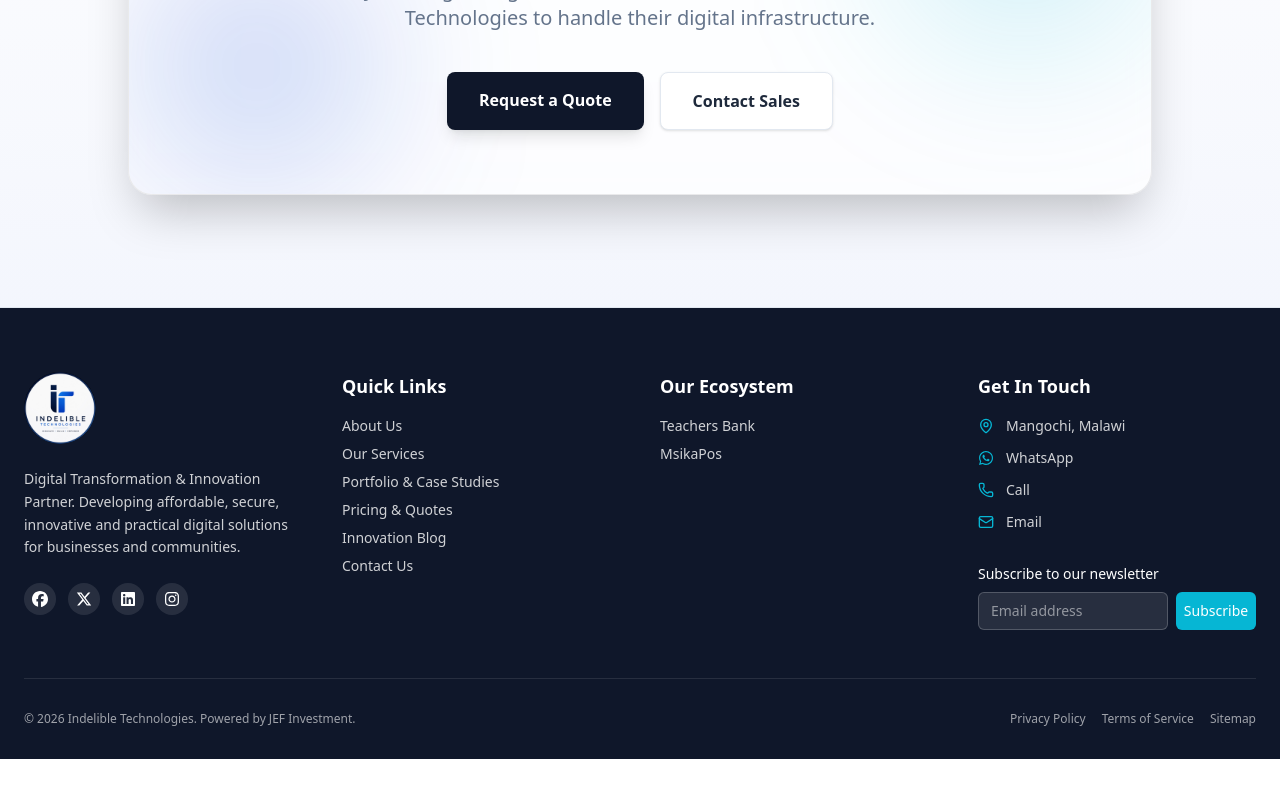
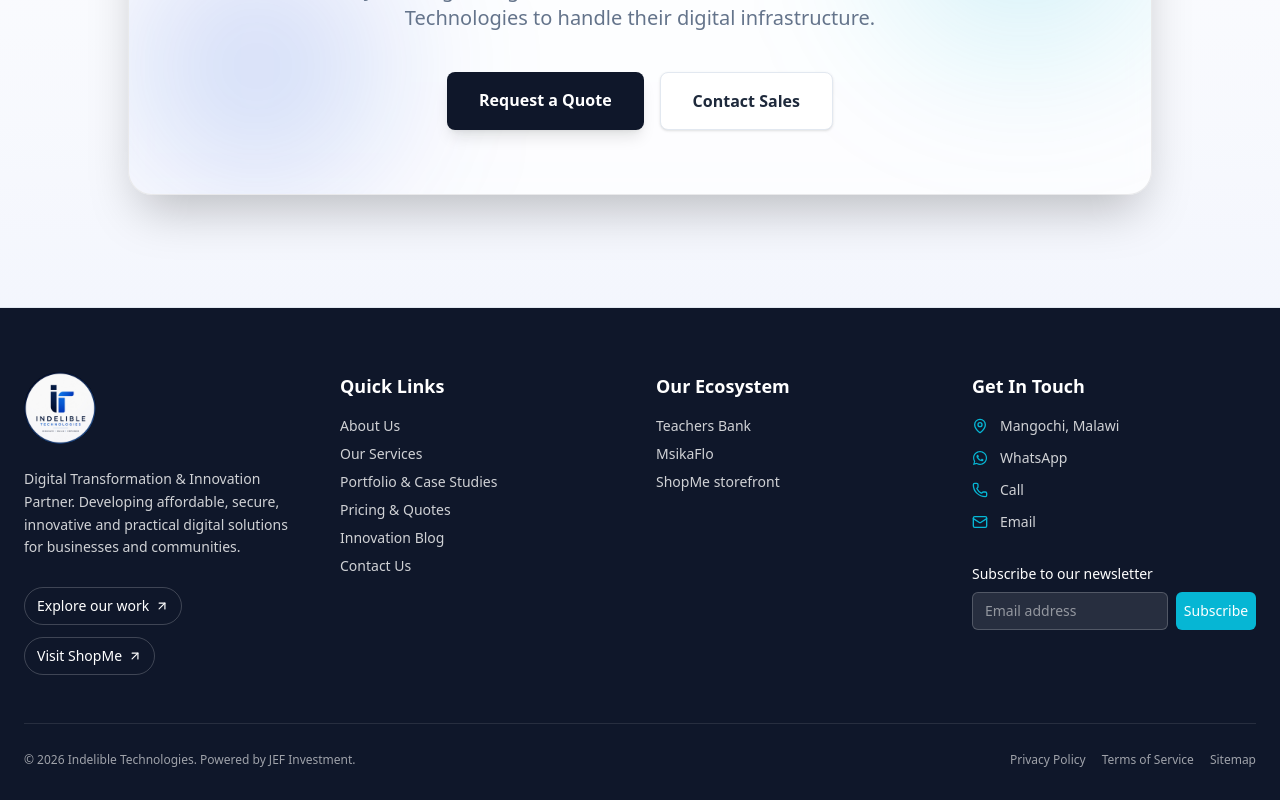
Before and after one commit to Indelible-cpu/MyWebsite, a Next.js app: page / in a window 1280 px wide. Shown: the part 4125-4925 px from the top of the page. Before the commit the page ends 4884 px from the top, so only its background shows below. Built offline with nearby package versions, Linux system fonts and the light colour scheme.

Commit message:
Polish footer links and remove placeholder social links

```diff
--- a/components/Footer.tsx
+++ b/components/Footer.tsx
@@ -3,8 +3,8 @@
 import { useState } from "react";
 import Link from "next/link";
 import Image from "next/image";
-import { MapPin, Phone, Mail, Loader2, CheckCircle2, AlertCircle } from "lucide-react";
-import { FaFacebook, FaXTwitter, FaLinkedin, FaInstagram, FaWhatsapp } from "react-icons/fa6";
+import { MapPin, Phone, Mail, Loader2, CheckCircle2, AlertCircle, ArrowUpRight } from "lucide-react";
+import { FaWhatsapp } from "react-icons/fa6";
 
 export function Footer() {
   const currentYear = new Date().getFullYear();
@@ -45,9 +45,9 @@ export function Footer() {
   };
 
   return (
-    <footer className="bg-primary text-primary-foreground pt-16 pb-8 border-t border-border">
+    <footer className="mt-auto border-t border-border bg-primary pt-14 pb-8 text-primary-foreground sm:pt-16">
       <div className="container mx-auto px-4 md:px-6">
-        <div className="grid grid-cols-1 md:grid-cols-2 lg:grid-cols-4 gap-10 mb-12">
+        <div className="mb-12 grid grid-cols-1 gap-10 sm:grid-cols-2 lg:grid-cols-4 lg:gap-8">
 
           {/* Company Info */}
           <div className="flex flex-col gap-4">
@@ -63,19 +63,9 @@ export function Footer() {
             <p className="text-primary-foreground/80 text-sm mt-2 leading-relaxed">
               Digital Transformation & Innovation Partner. Developing affordable, secure, innovative and practical digital solutions for businesses and communities.
             </p>
-            <div className="flex items-center gap-3 mt-2">
-              <a href="#" className="p-2 bg-white/10 rounded-full hover:bg-secondary transition-colors" aria-label="Facebook">
-                <FaFacebook className="w-4 h-4" />
-              </a>
-              <a href="#" className="p-2 bg-white/10 rounded-full hover:bg-secondary transition-colors" aria-label="X (Twitter)">
-                <FaXTwitter className="w-4 h-4" />
-              </a>
-              <a href="#" className="p-2 bg-white/10 rounded-full hover:bg-secondary transition-colors" aria-label="LinkedIn">
-                <FaLinkedin className="w-4 h-4" />
-              </a>
-              <a href="#" className="p-2 bg-white/10 rounded-full hover:bg-secondary transition-colors" aria-label="Instagram">
-                <FaInstagram className="w-4 h-4" />
-              </a>
+            <div className="mt-3 flex flex-wrap gap-3 text-sm">
+              <Link href="/portfolio" className="inline-flex items-center gap-1.5 rounded-full border border-primary-foreground/20 px-3 py-2 font-medium transition-colors hover:border-accent hover:text-accent">Explore our work <ArrowUpRight className="h-3.5 w-3.5" /></Link>
+              <a href="https://f7ky9nc8.eyivo.com" target="_blank" rel="noopener noreferrer" className="inline-flex items-center gap-1.5 rounded-full border border-primary-foreground/20 px-3 py-2 font-medium transition-colors hover:border-accent hover:text-accent">Visit ShopMe <ArrowUpRight className="h-3.5 w-3.5" /></a>
             </div>
           </div>
 
@@ -97,7 +87,8 @@ export function Footer() {
             <h4 className="font-semibold text-lg">Our Ecosystem</h4>
             <ul className="flex flex-col gap-2 text-primary-foreground/80 text-sm">
               <li><Link href="/solutions#teachersbank" className="hover:text-accent transition-colors">Teachers Bank</Link></li>
-              <li><Link href="/solutions#msikapos" className="hover:text-accent transition-colors">MsikaPos</Link></li>
+              <li><Link href="/solutions#msikaflo" className="hover:text-accent transition-colors">MsikaFlo</Link></li>
+              <li><a href="https://f7ky9nc8.eyivo.com" target="_blank" rel="noopener noreferrer" className="hover:text-accent transition-colors">ShopMe storefront</a></li>
 
             </ul>
           </div>
@@ -169,7 +160,7 @@ export function Footer() {
 
         </div>
 
-        <div className="pt-8 border-t border-white/10 flex flex-col md:flex-row justify-between items-center gap-4 text-xs text-primary-foreground/60">
+        <div className="flex flex-col items-center justify-between gap-4 border-t border-white/10 pt-7 text-center text-xs text-primary-foreground/60 md:flex-row md:text-left">
           <p>&copy; {currentYear} Indelible Technologies. Powered by JEF Investment.</p>
           <div className="flex items-center gap-4">
             <Link href="/privacy" className="hover:text-white transition-colors">Privacy Policy</Link>
```
